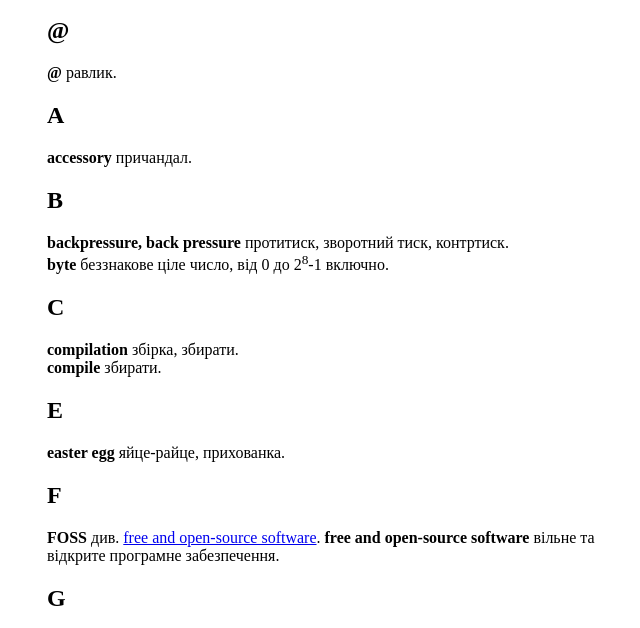
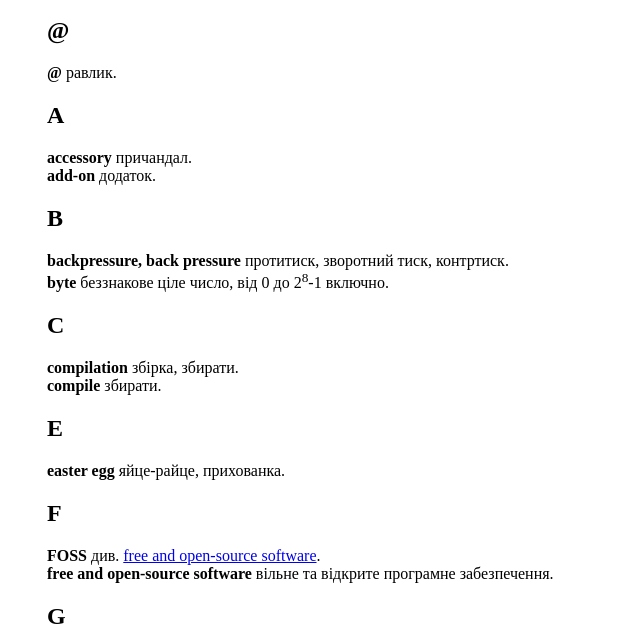
Before and after one commit to tellnobody1/dict, a plain HTML site: page index.html in a window 1280 px wide. Shown: the part 150-778 px from the top of the page, without its empty margins (305-945 px from the left). Drawn offline with Linux system fonts and the light colour scheme.

Commit message:
add-on - додаток

```diff
--- a/index.html
+++ b/index.html
@@ -49,7 +49,8 @@ body{max-width:36rem;margin:auto}
 <span class="c000">@</span>  равлик.</p>
 <!--TOC section id="sec3" A-->
 <h2 class="section" id="sec3">A</h2><!--SEC END --><p>
-<span class="c000">accessory</span>  причандал.</p>
+<span class="c000">accessory</span>  причандал.<br>
+<span class="c000">add-on</span>  додаток.</p>
 <!--TOC section id="sec4" B-->
 <h2 class="section" id="sec4">B</h2><!--SEC END --><p>
 <span class="c000">backpressure, back pressure</span>  протитиск, зворотний тиск, контртиск.<br>
@@ -63,7 +64,7 @@ body{max-width:36rem;margin:auto}
 <span class="c000">easter egg</span>  яйце-райце, прихованка.</p>
 <!--TOC section id="sec7" F-->
 <h2 class="section" id="sec7">F</h2><!--SEC END --><p>
-<span class="c000">FOSS</span>  див. <a href="#foss">free and open-source software</a>.
+<span class="c000">FOSS</span>  див. <a href="#foss">free and open-source software</a>.<br>
 <a id="foss"><span class="c000">free and open-source software</span>  вільне та відкрите програмне забезпечення.</a></p>
 <!--TOC section id="sec8" G-->
 <h2 class="section" id="sec8">G</h2><!--SEC END --><p>
```
Also changed, not shown: 2 other files.
